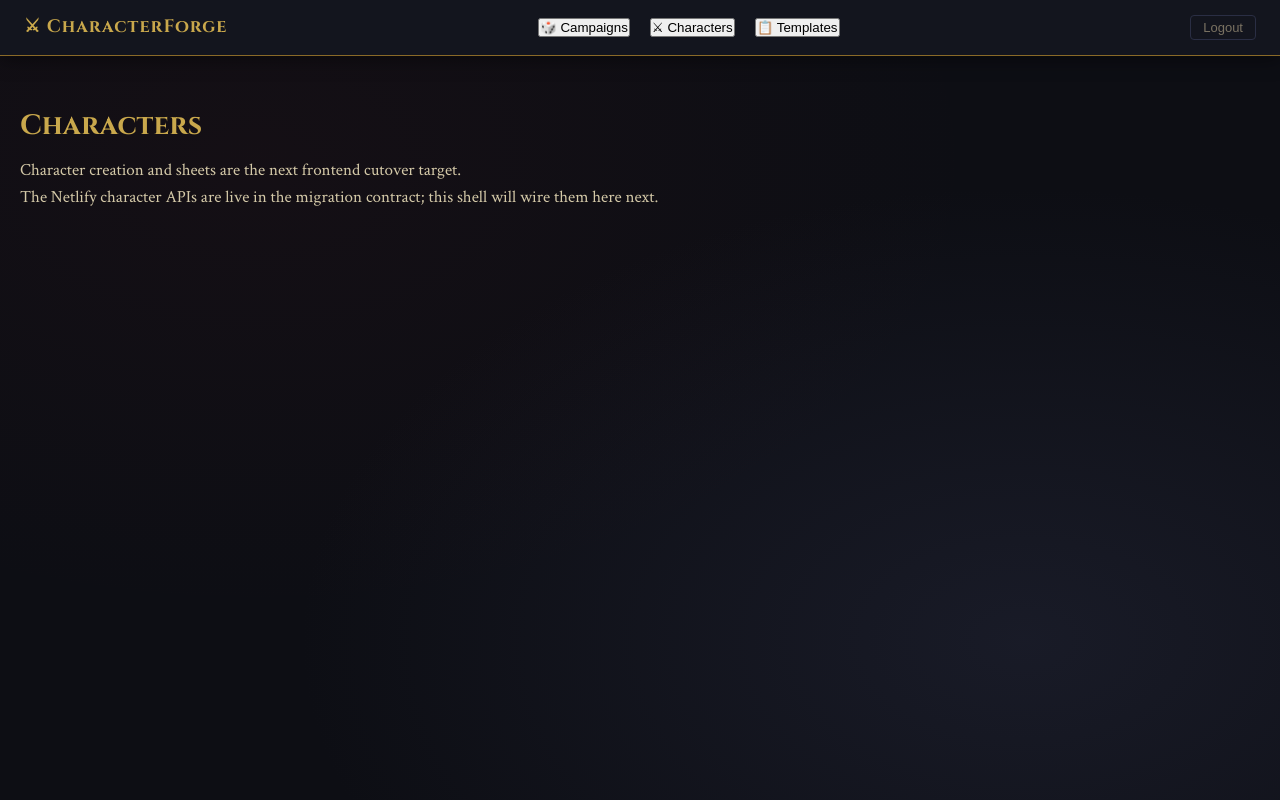
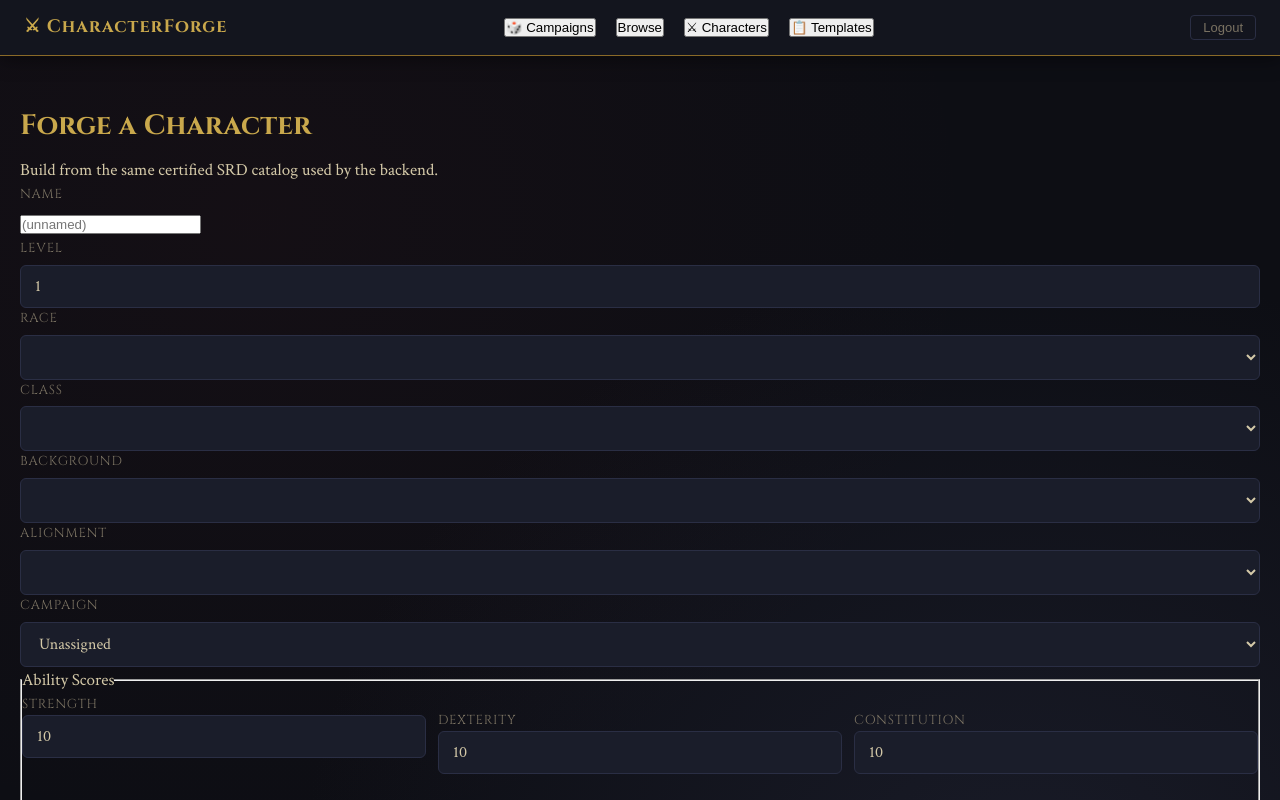
Before and after one commit to cbw29512/CharacterForge, a website with bundled scripts: page site/index.html in a window 1280 px wide. Both pictures are taken after a click on the button "⚔ Characters". Shown: the top 800 px of the page. Built offline with nearby package versions, Linux system fonts and the light colour scheme; no server answers.

Commit message:
Add campaign browse and SRD character creator views

```diff
--- a/site/index.html
+++ b/site/index.html
@@ -15,6 +15,7 @@
     <div class="nav-brand">⚔ CharacterForge</div>
     <div class="nav-links">
       <button class="nav-button" type="button" data-view="campaigns">🎲 Campaigns</button>
+      <button class="nav-button" type="button" data-view="browse">Browse</button>
       <button class="nav-button" type="button" data-view="characters">⚔ Characters</button>
       <button class="nav-button" type="button" data-view="templates">📋 Templates</button>
     </div>
@@ -80,7 +81,7 @@
       <div class="frontend-heading">
         <div>
           <h1 id="campaigns-title">Campaigns</h1>
-          <p id="campaigns-subtitle">Your accessible campaigns.</p>
+          <p>Your accessible campaigns.</p>
         </div>
         <button id="refresh-campaigns" class="btn" type="button">Refresh</button>
       </div>
@@ -95,14 +96,76 @@
       <div id="campaign-list" class="frontend-grid"></div>
     </section>
 
+    <section id="browse-view" class="app-view" hidden aria-labelledby="browse-title">
+      <div class="frontend-heading">
+        <div>
+          <h1 id="browse-title">Browse Campaigns</h1>
+          <p>Request access to an active campaign.</p>
+        </div>
+        <button id="refresh-browse" class="btn" type="button">Refresh</button>
+      </div>
+      <div id="browse-list" class="frontend-grid"></div>
+    </section>
+
     <section id="characters-view" class="app-view" hidden aria-labelledby="characters-title">
       <div class="frontend-heading">
         <div>
-          <h1 id="characters-title">Characters</h1>
-          <p>Character creation and sheets are the next frontend cutover target.</p>
+          <h1 id="characters-title">Forge a Character</h1>
+          <p>Build from the same certified SRD catalog used by the backend.</p>
         </div>
       </div>
-      <div class="frontend-card"><p>The Netlify character APIs are live in the migration contract; this shell will wire them here next.</p></div>
+      <form id="character-create-form" class="frontend-card">
+        <div class="frontend-form-grid">
+          <div>
+            <label for="char-name">Name</label>
+            <input id="char-name" name="name" maxlength="200" placeholder="(unnamed)">
+          </div>
+          <div>
+            <label for="char-level">Level</label>
+            <input id="char-level" name="level" type="number" min="1" max="30" value="1">
+          </div>
+          <div>
+            <label for="char-race">Race</label>
+            <select id="char-race" name="race" required></select>
+          </div>
+          <div>
+            <label for="char-class">Class</label>
+            <select id="char-class" name="char_class" required></select>
+          </div>
+          <div>
+            <label for="char-background">Background</label>
+            <select id="char-background" name="background" required></select>
+          </div>
+          <div>
+            <label for="char-alignment">Alignment</label>
+            <select id="char-alignment" name="alignment" required></select>
+          </div>
+          <div>
+            <label for="char-campaign">Campaign</label>
+            <select id="char-campaign" name="campaign_id"><option value="">Unassigned</option></select>
+          </div>
+          <div id="npc-field" hidden>
+            <label><input id="char-npc" name="is_npc" type="checkbox"> Create as NPC</label>
+          </div>
+        </div>
+
+        <fieldset class="frontend-ability-fieldset">
+          <legend>Ability Scores</legend>
+          <div class="frontend-form-grid ability-grid">
+            <label>Strength <input name="strength" type="number" min="1" max="30" value="10"></label>
+            <label>Dexterity <input name="dexterity" type="number" min="1" max="30" value="10"></label>
+            <label>Constitution <input name="constitution" type="number" min="1" max="30" value="10"></label>
+            <label>Intelligence <input name="intelligence" type="number" min="1" max="30" value="10"></label>
+            <label>Wisdom <input name="wisdom" type="number" min="1" max="30" value="10"></label>
+            <label>Charisma <input name="charisma" type="number" min="1" max="30" value="10"></label>
+          </div>
+        </fieldset>
+
+        <label for="char-notes">Notes</label>
+        <textarea id="char-notes" name="notes" rows="3"></textarea>
+        <button class="btn btn-primary" type="submit">Forge Character</button>
+      </form>
+      <article id="created-character" class="frontend-card" hidden aria-live="polite"></article>
     </section>
 
     <section id="templates-view" class="app-view" hidden aria-labelledby="templates-title">
```
